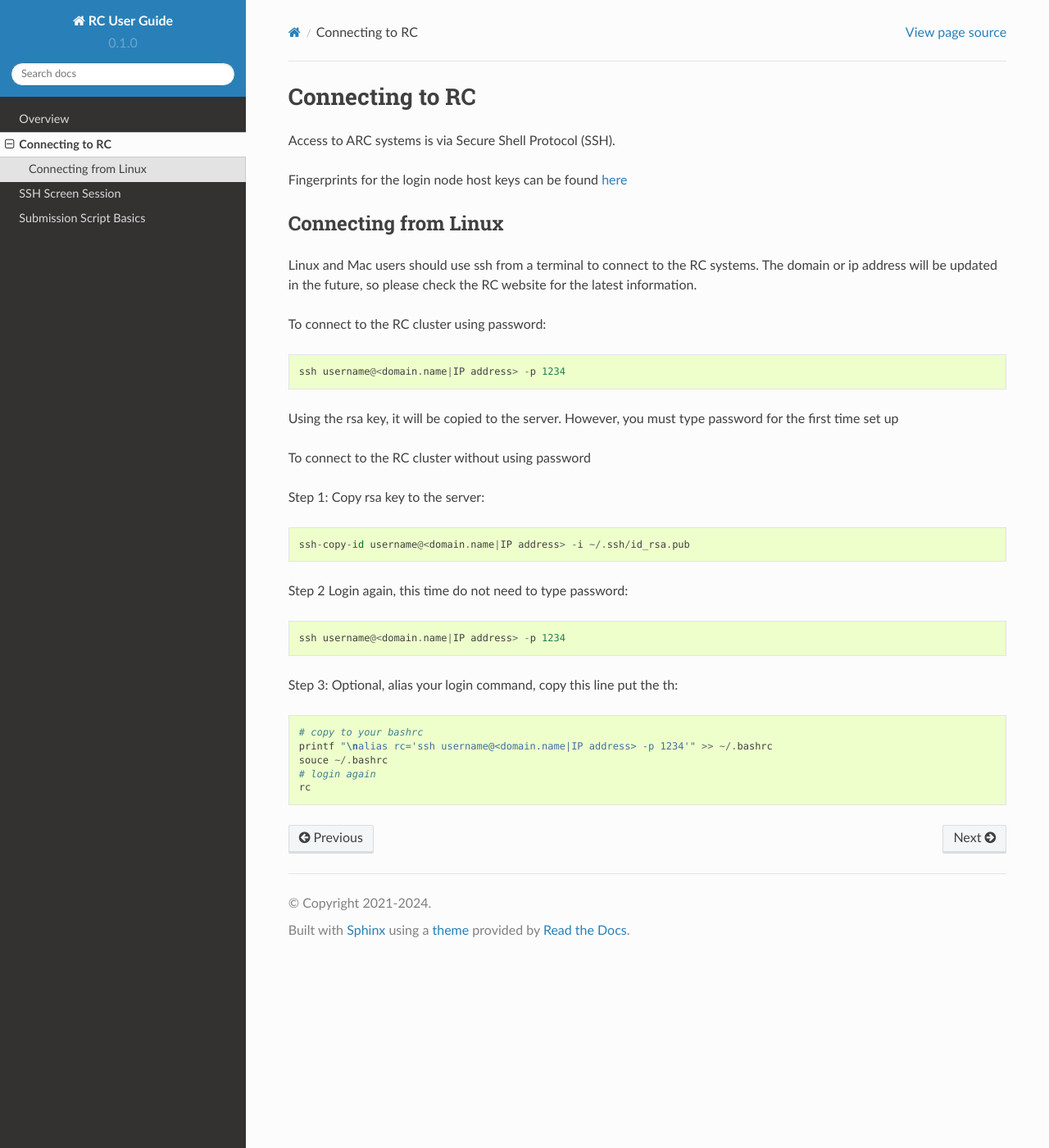
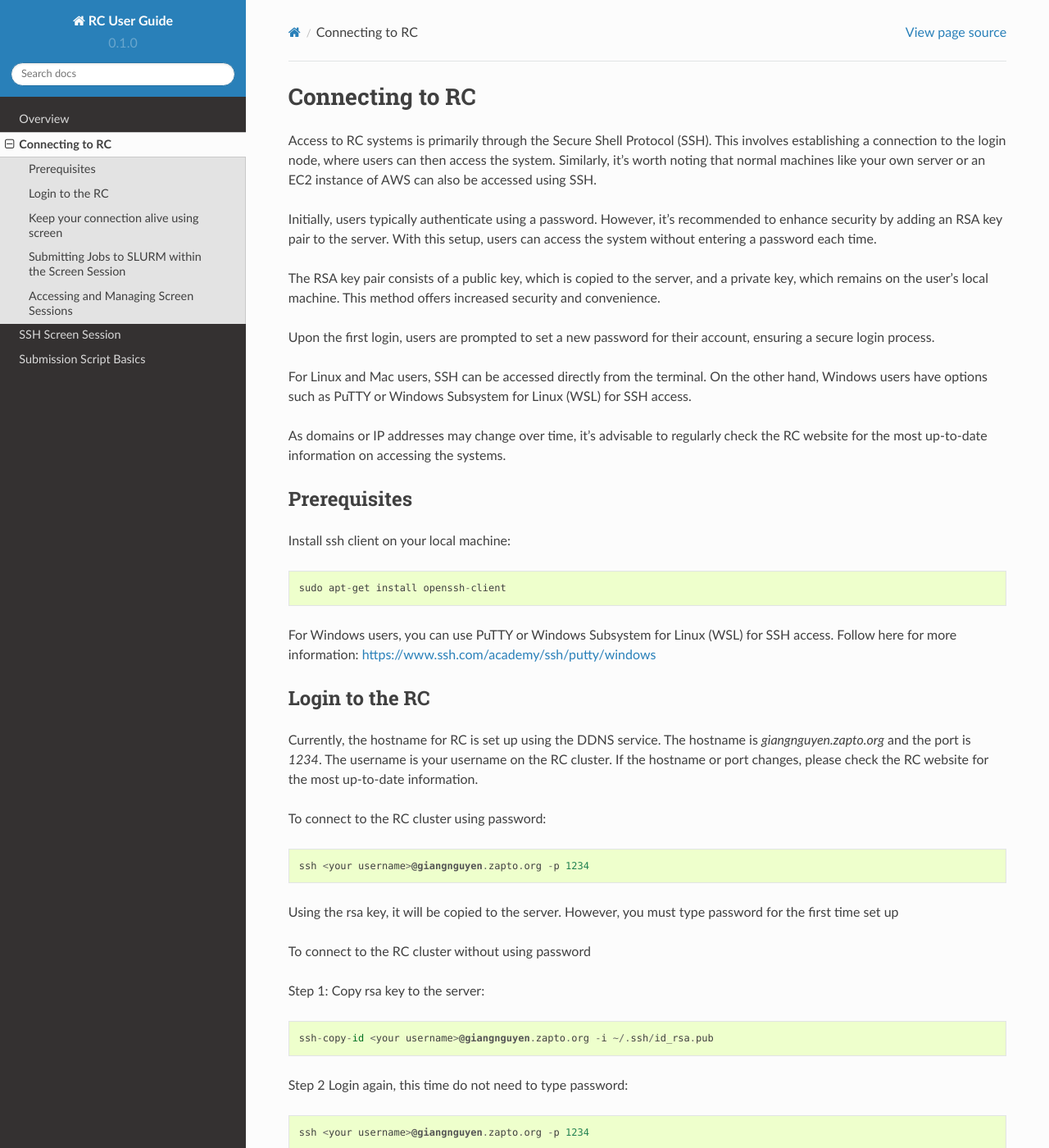
Before and after one commit to giangbioinformatics/slurm-hpc-for-bioinformatics-tutorial, a Sphinx documentation site: the page built from docs/source/connecting-to-rc.rst, in a window 1280 px wide and 1400 px high. Shown: the whole window at 82% size. Built offline with Sphinx 7.4.7 and the Read the Docs theme 2.0.0, drawn with Linux system fonts in a browser that asks for light colours; some of the changed text lies outside the part shown.

Commit message:
Combine screen and login

```diff
--- a/docs/source/connecting-to-rc.rst
+++ b/docs/source/connecting-to-rc.rst
@@ -1,19 +1,38 @@
 Connecting to RC
 =================
 
-Access to ARC systems is via Secure Shell Protocol (SSH).
+Access to RC systems is primarily through the Secure Shell Protocol (SSH). This involves establishing a connection to the login node, where users can then access the system. Similarly, it's worth noting that normal machines like your own server or an EC2 instance of AWS can also be accessed using SSH.
 
-Fingerprints for the login node host keys can be found `here <https://arc-user-guide.readthedocs.io/en/latest/arc-host-keys.html>`_
+Initially, users typically authenticate using a password. However, it's recommended to enhance security by adding an RSA key pair to the server. With this setup, users can access the system without entering a password each time.
 
-Connecting from Linux
----------------------
+The RSA key pair consists of a public key, which is copied to the server, and a private key, which remains on the user's local machine. This method offers increased security and convenience.
 
-Linux and Mac users should use ssh from a terminal to connect to the RC systems.
-The domain or ip address will be updated in the future, so please check the RC website for the latest information.
+Upon the first login, users are prompted to set a new password for their account, ensuring a secure login process.
+
+For Linux and Mac users, SSH can be accessed directly from the terminal. On the other hand, Windows users have options such as PuTTY or Windows Subsystem for Linux (WSL) for SSH access.
+
+As domains or IP addresses may change over time, it's advisable to regularly check the RC website for the most up-to-date information on accessing the systems.
+
+
+Prerequisites
+-------------
+
+Install ssh client on your local machine::
+
+        sudo apt-get install openssh-client
+
+For Windows users, you can use PuTTY or Windows Subsystem for Linux (WSL) for SSH access.
+Follow here for more information: https://www.ssh.com/academy/ssh/putty/windows
+
+
+Login to the RC
+----------------
+Currently, the hostname for RC is set up using the DDNS service. The hostname is `giangnguyen.zapto.org` and the port is `1234`.
+The username is your username on the RC cluster. If the hostname or port changes, please check the RC website for the most up-to-date information.
 
 To connect to the RC cluster using password::
 
-    ssh username@<domain.name|IP address> -p 1234
+    ssh <your username>@giangnguyen.zapto.org -p 1234
 
 Using the rsa key, it will be copied to the server. However, you must type password for the first time set up
 
@@ -21,16 +40,67 @@
 
 Step 1: Copy rsa key to the server::
 
-    ssh-copy-id username@<domain.name|IP address> -i ~/.ssh/id_rsa.pub
+    ssh-copy-id <your username>@giangnguyen.zapto.org -i ~/.ssh/id_rsa.pub
 
 Step 2 Login again, this time do not need to type password::
 
-    ssh username@<domain.name|IP address> -p 1234
+    ssh <your username>@giangnguyen.zapto.org -p 1234
 
 Step 3: Optional, alias your login command, copy this line put the th::
 
+    alias rc='ssh <your username>@giangnguyen.zapto.org -p 1234'
+    # check the new alias
+    rc
+
+Step 4: Next time, you can login to the RC cluster by typing `rc`, to do so, you have to add this line to your bashrc::
+
     # copy to your bashrc
-    printf "\nalias rc='ssh username@<domain.name|IP address> -p 1234'" >> ~/.bashrc
+    printf "\nalias rc='ssh <your username>@giangnguyen.zapto.org -p 1234'" >> ~/.bashrc
     souce ~/.bashrc
     # login again
     rc
+
+Keep your connection alive using screen
+-------------------------------------------
+
+When you login to the login node, it is recommended to use `screen` to keep your connection alive. This is especially useful when you are running a long job.
+If you do not use ``screen`` or ``tmux ``, when you disconnect from the remote machine, you will lose all the progress of your job.
+
+1. **Start a New Screen Session**: Enter the following command to start a new screen session::
+
+       screen -S my_session
+
+   Replace `my_session` with a descriptive name for your screen session.
+
+2. **Detach from the Screen Session**: Press `Ctrl + A`, followed by `Ctrl + D`, to detach from the screen session. You will return to the regular shell prompt, but the screen session will continue running in the background.
+
+Submitting Jobs to SLURM within the Screen Session
+---------------------------------------------------
+
+To submit a job to SLURM within the screen session, follow the same steps as outlined previously in the document "Submitting Jobs to SLURM".
+
+Accessing and Managing Screen Sessions
+---------------------------------------
+
+To reattach to a detached screen session, use the following command::
+
+    screen -r my_session
+
+Replace `my_session` with the name of your screen session.
+
+You can list all available screen sessions using::
+
+    screen -ls
+
+
+Example for your screen list::
+
+    There is a screen on:
+        28811.test      (04/28/2024 10:08:51 AM)        (Attached)
+    1 Socket in /run/screen/S-vagrant.
+
+To kill the screen session::
+
+        screen -X -S <your session name| your session id> kill
+        # example
+        screen -X -S my_session kill
```
